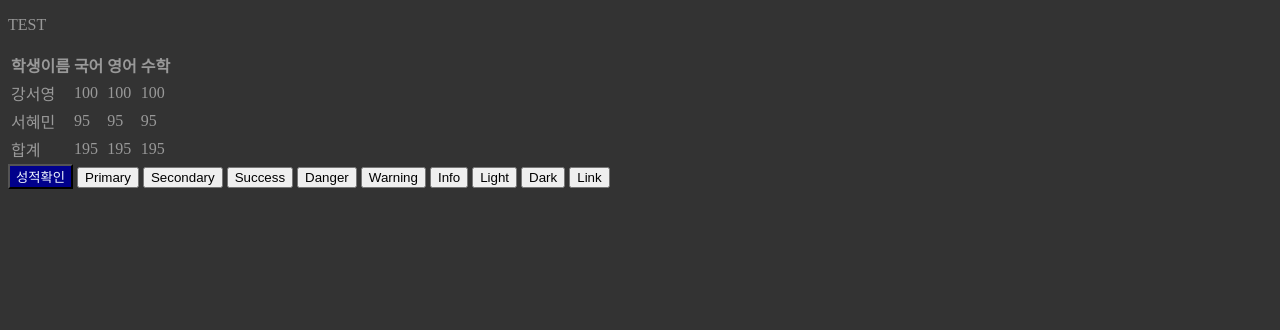
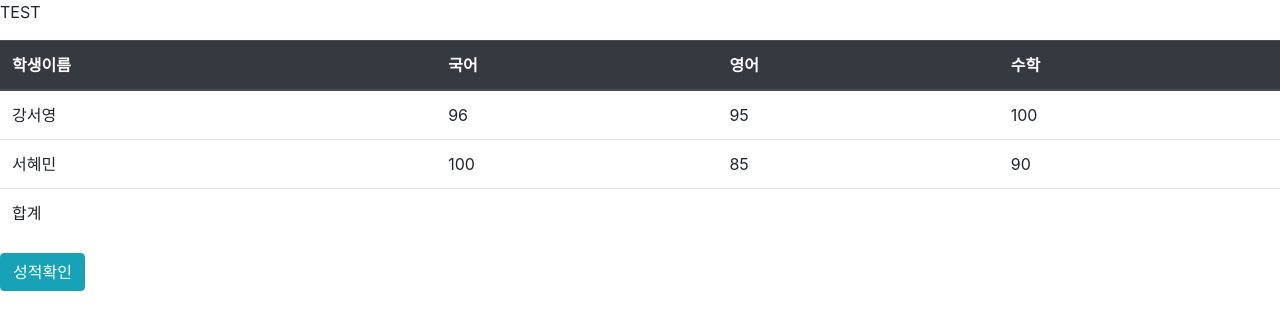
Before and after one commit to rkdwh/web, a plain HTML site: page test.html in a window 1280 px wide. Drawn offline with nearby package versions, Linux system fonts and the light colour scheme.

Commit message:
Add files via upload

```diff
--- a/test.html
+++ b/test.html
@@ -7,52 +7,43 @@
     <title>TEST</title>
     <link rel="stylesheet" href="CSS/style.css">
     <script src="js/script.js"></script>
-</head>
+    <script src="https://cdn.jsdelivr.net/npm/bootstrap@5.2.3/dist/js/bootstrap.min.js" integrity="sha384-cuYeSxntonz0PPNlHhBs68uyIAVpIIOZZ5JqeqvYYIcEL727kskC66kF92t6Xl2V" crossorigin="anonymous"></script>
+</head><link rel="stylesheet" href="https://cdn.jsdelivr.net/npm/bootstrap@4.6.2/dist/css/bootstrap.min.css" integrity="sha384-xOolHFLEh07PJGoPkLv1IbcEPTNtaed2xpHsD9ESMhqIYd0nLMwNLD69Npy4HI+N" crossorigin="anonymous">
 <body>
     <p>TEST</p>
-    <table>
-        <thead>
+    <table class="table">
+        <thead class="thead-dark">
             <tr>
-                <th>학생이름</th>
-                <th>국어</th>
-                <th>영어</th>
-                <th>수학</th>
+                <th scope="col">학생이름</th>
+                <th scope="col">국어</th>
+                <th scope="col">영어</th>
+                <th scope="col">수학</th>
             </tr>
 
         </thead>
         <tbody>
             <tr>
                 <td>강서영</td>
-                <td>100</td>
-                <td>100</td>
-                <td>100</td>
+                <td id="kor1">96</td>
+                <td id="eng1">95</td>
+                <td id="mat1">100</td>
             </tr>
             <tr>
                 <td>서혜민</td>
-                <td>95</td>
-                <td>95</td>
-                <td>95</td>
+                <td id="kor2">100</td>
+                <td id="eng2">85</td>
+                <td id="mat2">90</td>
             </tr>
         </tbody>
         <tfoot>
             <tr>
                 <td>합계</td>
-                <td>195</td>
-                <td>195</td>
-                <td>195</td>
+                <td id="first_g"></td>
+                <td id="second_g"></td>
+                <td id="third_g"></td>
             </tr>
         </tfoot>
     </table>
-    <button id="btn">성적확인</button>
-    <button type="button" class="btn btn-primary">Primary</button>
-<button type="button" class="btn btn-secondary">Secondary</button>
-<button type="button" class="btn btn-success">Success</button>
-<button type="button" class="btn btn-danger">Danger</button>
-<button type="button" class="btn btn-warning">Warning</button>
-<button type="button" class="btn btn-info">Info</button>
-<button type="button" class="btn btn-light">Light</button>
-<button type="button" class="btn btn-dark">Dark</button>
-
-<button type="button" class="btn btn-link">Link</button>
+    <button type="button" class="btn btn-info" onclick="grade()">성적확인</button>
 </body>
 </html>
```
Also changed, not shown: script.js (added, +16 -0 lines).
